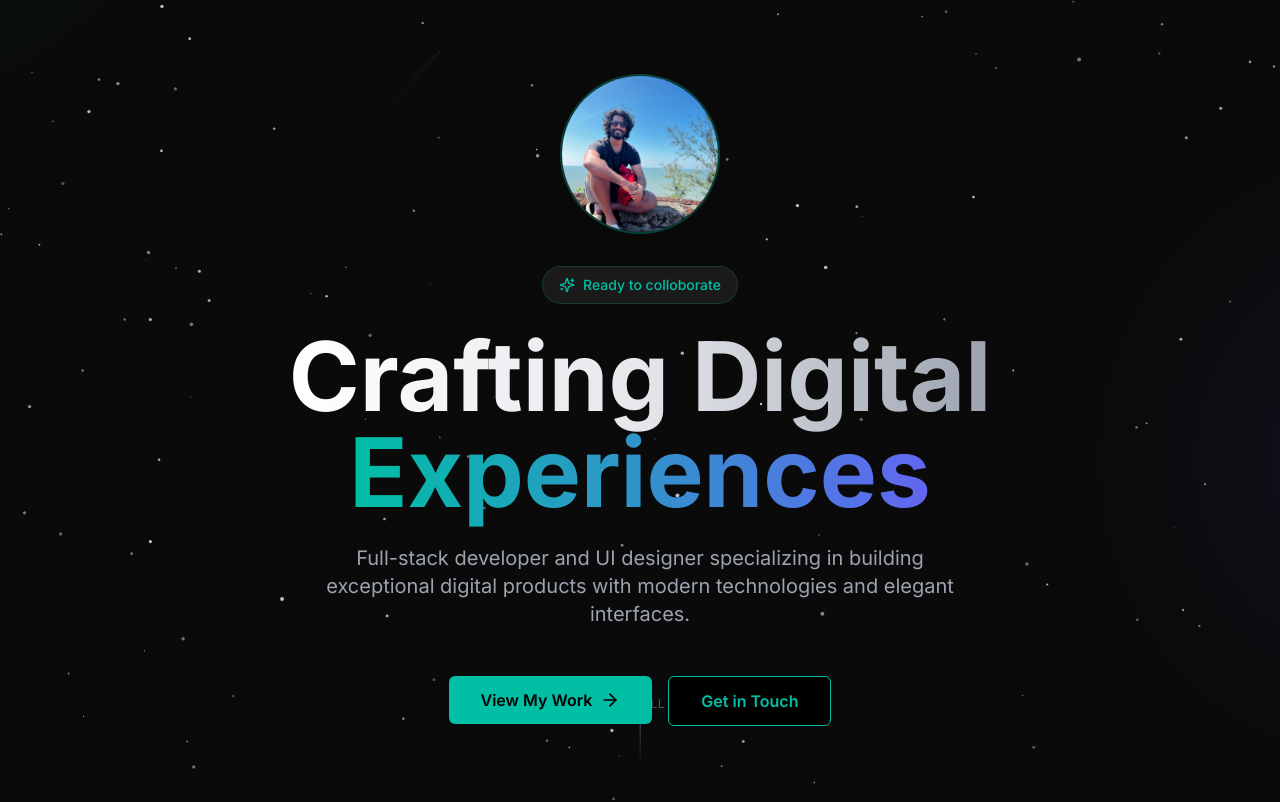
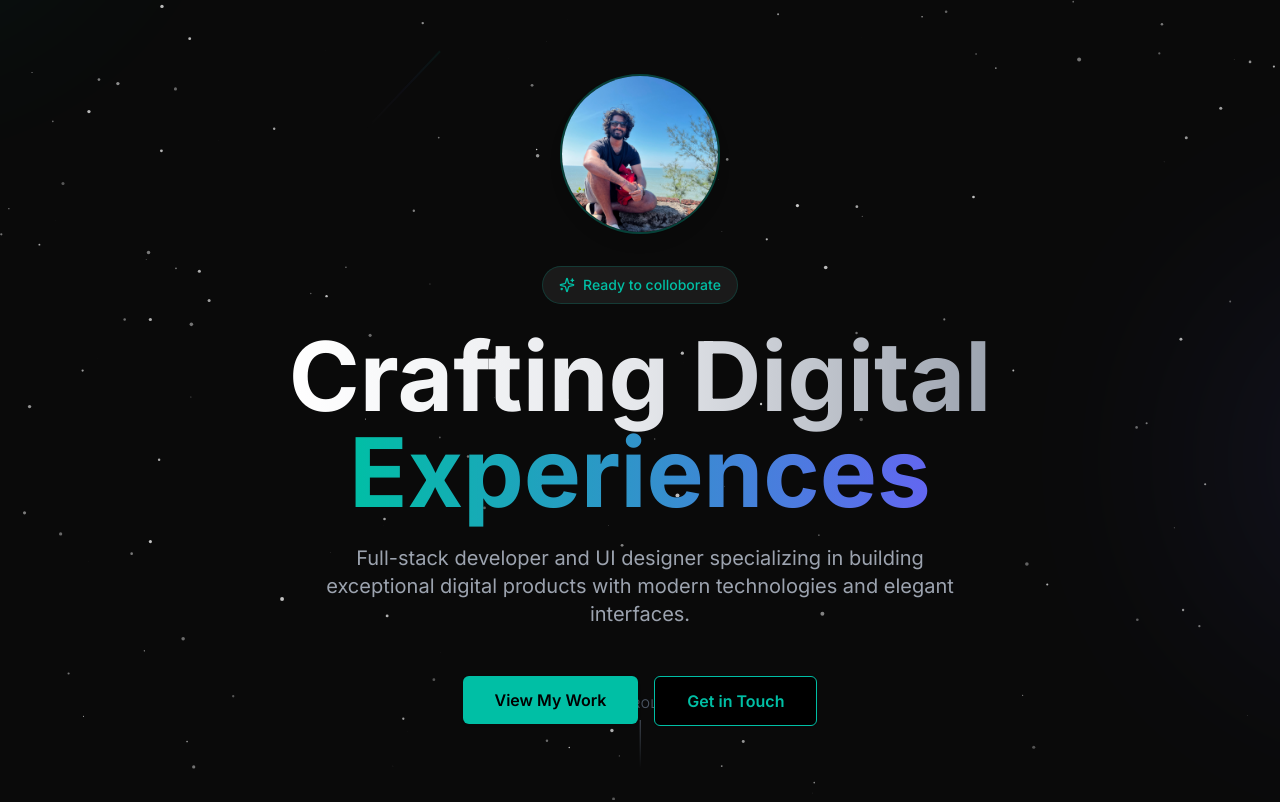
Before and after one commit to mrksht/portfolio, a React (Vite) app: page / in a window 1280 px wide. Shown: the top 802 px of the page. Built offline with nearby package versions, Linux system fonts and the light colour scheme.

Commit message:
removed arrow

```diff
--- a/src/components/Hero.tsx
+++ b/src/components/Hero.tsx
@@ -82,7 +82,7 @@ export const Hero = () => {
               className="group bg-[#00BFA5] hover:bg-[#00BFA5]/90 text-black font-semibold px-8 py-6 text-base transition-all duration-300 hover:shadow-[0_0_30px_rgba(0,191,165,0.4)]"
             >
               View My Work
-              <ArrowRight className="ml-2 w-5 h-5 group-hover:translate-x-1 transition-transform" />
+              {/* <ArrowRight className="ml-2 w-5 h-5 group-hover:translate-x-1 transition-transform" /> */}
             </Button>
 
             <Button
```
